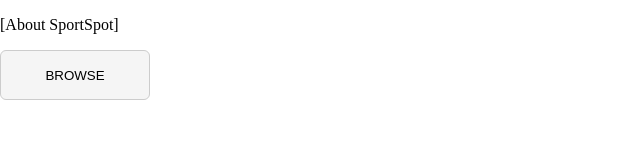
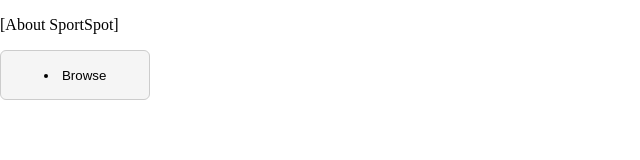
Before and after one commit to LuhaNgTubig/SportSpot, a plain HTML site: page index.html in a window 1280 px wide. Shown: the full height of the page, 0-640 px from the left. Drawn offline with Linux system fonts and the light colour scheme.

Commit message:
Update index.html

```diff
--- a/index.html
+++ b/index.html
@@ -29,7 +29,9 @@
 	<main>
 		<p>[About SportSpot]</p>
 	</main>
-		<button class="centered-btn">BROWSE</button>
+		<button class="centered-btn">
+			<li><a href="browse.html" target="_top">Browse</a></li>
+		</button>
 
 </body>
 
```
